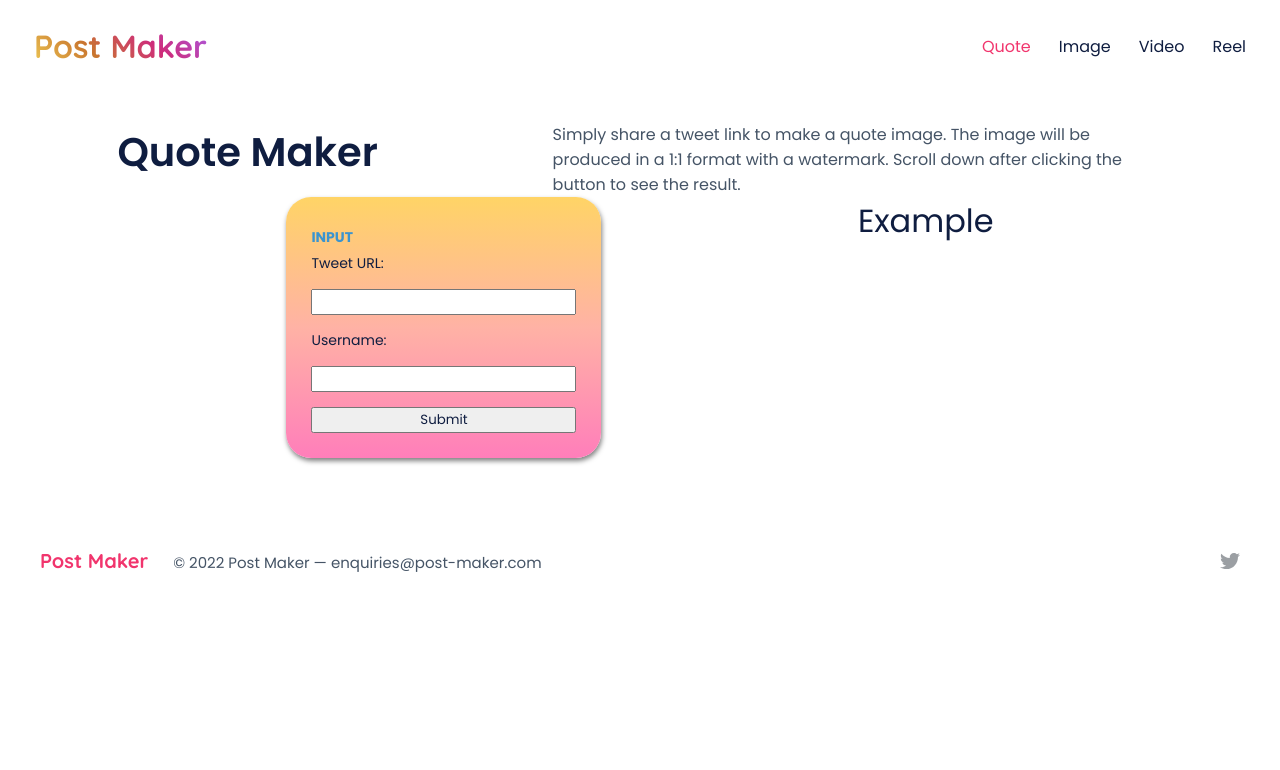
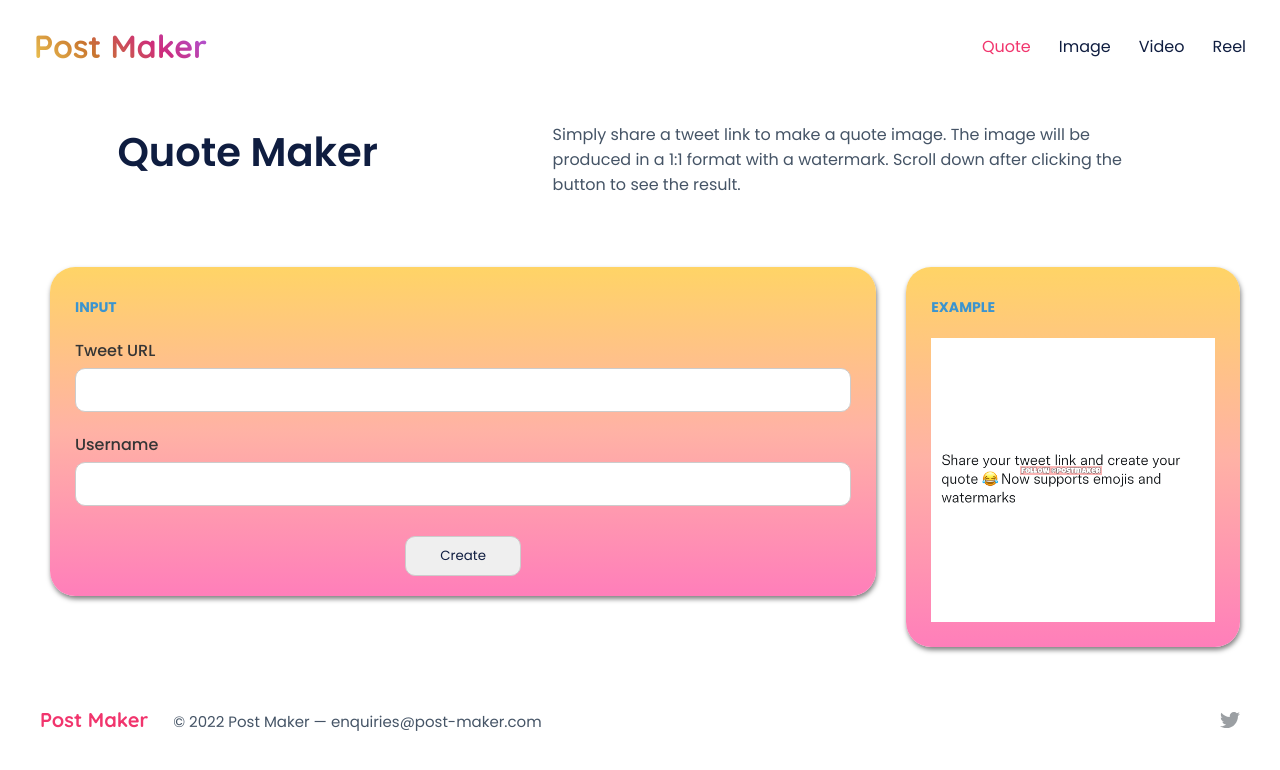
Before and after one commit to sb-haz/post-maker-frontend, a React (Create React App) app: page /quote in a window 1280 px wide. Shown: the top 770 px of the page. Built offline with nearby package versions, Linux system fonts and the light colour scheme.

Commit message:
fix card design

```diff
--- a/src/App.css
+++ b/src/App.css
@@ -108,7 +108,9 @@ a:hover {
 
 /* tags */
 .coloured-tag {
+    font-size: 14px;
     font-weight: bold;
+    text-transform: uppercase;
     margin-top: 5px;
     margin-bottom: -10px;
 }
@@ -362,29 +364,71 @@ a:hover {
     display: flex;
     flex-wrap: wrap;
     flex-direction: row;
-    justify-content: space-evenly;
+    margin-top: 50px;
+    align-items: flex-start;
 }
 
 .quote-tool .form-card {
     display: flex;
     flex-wrap: wrap;
     flex-direction: column;
-    gap: 15px;
+    flex-grow: 7;
+    gap: 30px;
+    padding: 25px;
+    margin: 20px 10px 20px 20px;
 
     font-size: 14px;
-
     box-shadow: 1px 3px 5px rgba(0, 0, 0, 0.5);
     border-radius: 25px;
     background: linear-gradient(180deg, #ffd466, #ffb2a5, #ff7eba);
-
-    padding: 25px;
-
 }
 
 .quote-tool .form-card .form {
     display: flex;
     flex-direction: column;
-    gap: 15px;
+    gap: 5px;
+}
+
+.quote-tool .form-card .form label {
+    font-size: 16px;
+    font-weight: 500;
+    color: #353535;
+}
+
+.quote-tool .form-card .form input {
+    height: 40px;
+    border: none;
+    border: solid 1px #ccc;
+    border-radius: 10px;
+    margin-bottom: 15px;
+}
+
+.quote-tool .form-card .form input:last-child {
+    margin-top: 10px;
+    margin-bottom: -5px;
+    width: 15%;
+    align-self: center;
+}
+
+.example-card {
+    display: flex;
+    flex-wrap: wrap;
+    flex-direction: column;
+    flex-grow: 3;
+    gap: 30px;
+    padding: 25px;
+    margin: 20px 10px 20px 20px;
+    width: min-content;
+
+    font-size: 14px;
+    box-shadow: 1px 3px 5px rgba(0, 0, 0, 0.5);
+    border-radius: 25px;
+    background: linear-gradient(180deg, #ffd466, #ffb2a5, #ff7eba);
+
+}
+
+.example-card img {
+    max-width: 100%;
 }
 
 /* footer */
@@ -396,7 +440,7 @@ a:hover {
     padding-bottom: 30px;
     padding-left: 40px;
     padding-right: 40px;
-    margin-top: 60px;
+    margin-top: 10px;
 }
 
 .footer-text {
--- a/src/QuoteTool.js
+++ b/src/QuoteTool.js
@@ -1,4 +1,5 @@
-import React from 'react';
+import FormCard from "./components/FormCard";
+import ExampleCard from "./components/ExampleCard";
 
 const QuoteTool = () => {
     return (
@@ -8,19 +9,8 @@ const QuoteTool = () => {
                 <p>Simply share a tweet link to make a quote image. The image will be produced in a 1:1 format with a watermark. Scroll down after clicking the button to see the result.</p>
             </div>
             <div className="card-wrapper">
-                <div className="form-card">
-                    <p className="coloured-tag blue">INPUT</p>
-                    <form className="form">
-                        <label>Tweet URL:</label>
-                        <input type="text" name="name" />
-                        <label>Username:</label>
-                        <input type="text" name="name" />
-                        <input type="submit" value="Submit" />
-                    </form>
-                </div>
-                <div className="render-card">
-                    <h1>Example</h1>
-                </div>
+                <FormCard />
+                <ExampleCard />
             </div>
         </div>
     );
--- /dev/null
+++ b/src/components/ExampleCard.js
@@ -0,0 +1,10 @@
+const ExampleCard = () => {
+    return (
+        <div className="example-card">
+            <h1 className="coloured-tag blue">Example</h1>
+            <img src="/examples/quote_maker.png" alt="" />
+        </div>
+    );
+};
+
+export default ExampleCard;
--- /dev/null
+++ b/src/components/FormCard.js
@@ -0,0 +1,16 @@
+const FormCard = () => {
+    return (
+        <div className="form-card">
+            <p className="coloured-tag blue">Input</p>
+            <form className="form">
+                <label>Tweet URL</label>
+                <input type="text" name="name" />
+                <label>Username</label>
+                <input type="text" name="name" />
+                <input type="submit" value="Create" />
+            </form>
+        </div>
+    );
+};
+
+export default FormCard;
```
